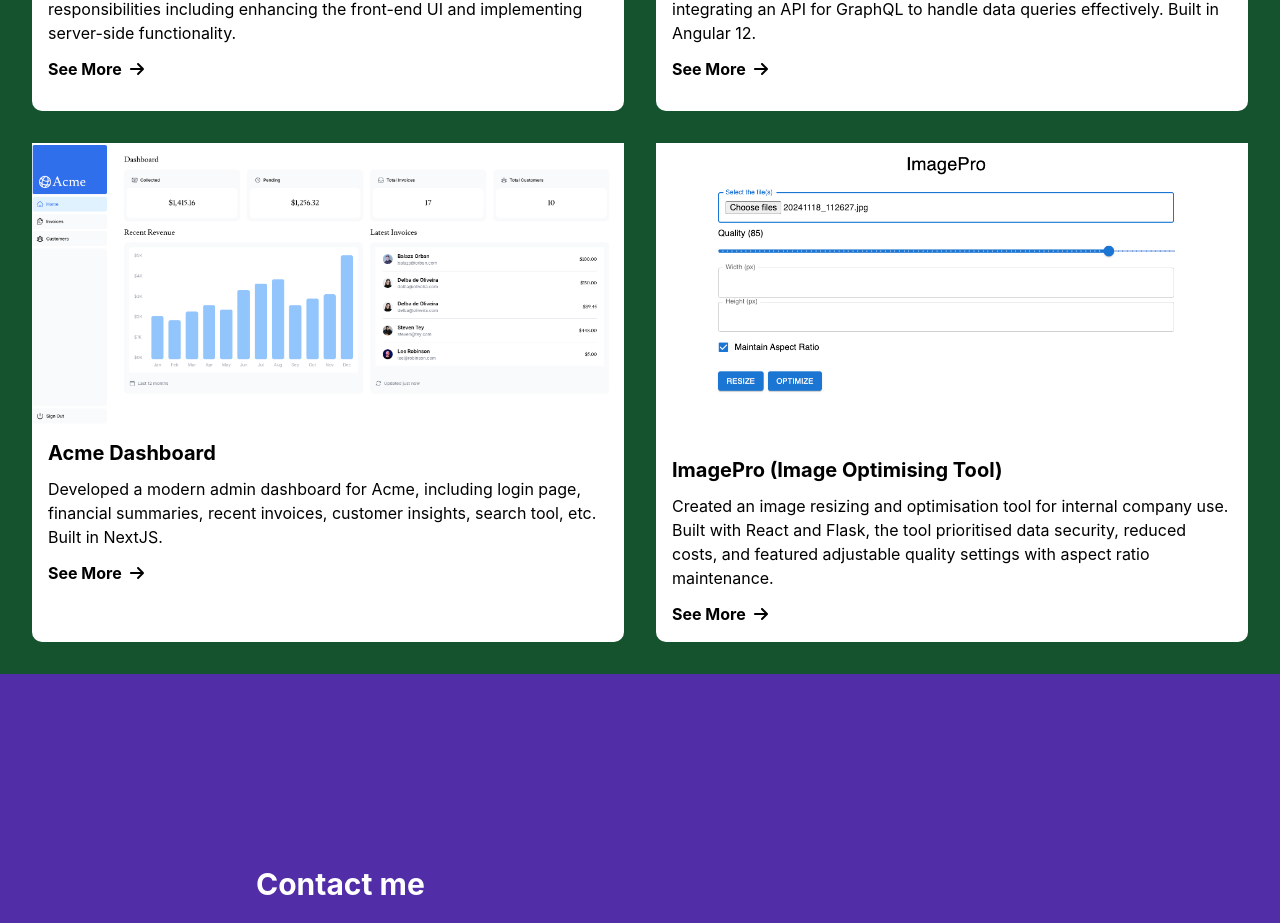
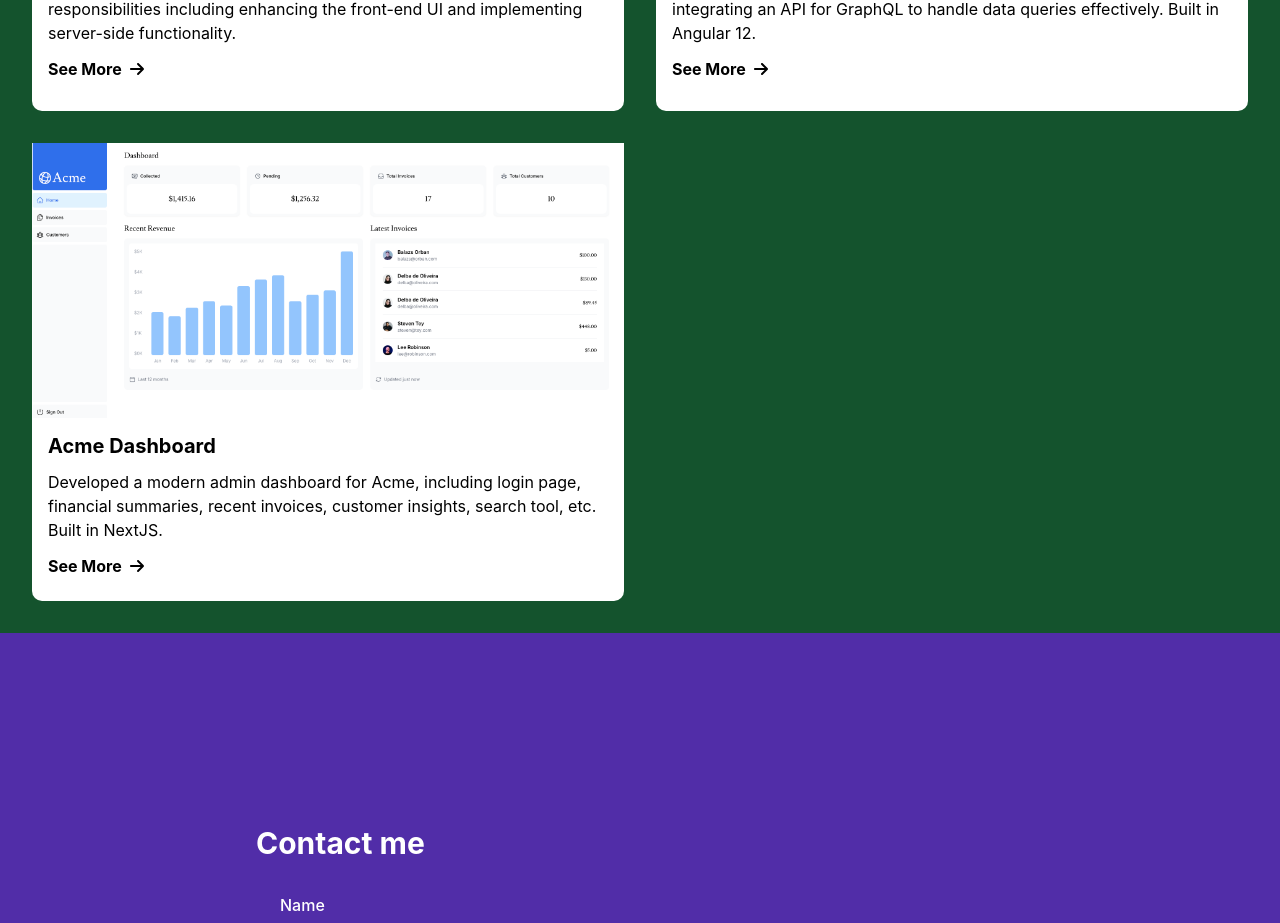
Before and after one commit to rhgcastel/portfolio-rodrigo-castel, a React (Create React App) app: page / in a window 1280 px wide. Shown: the part 1271-2194 px from the top of the page. Built offline with nearby package versions, Linux system fonts and the light colour scheme; no server answers.

Commit message:
removing project until be fixed

```diff
--- a/src/components/ProjectsSection.js
+++ b/src/components/ProjectsSection.js
@@ -25,13 +25,13 @@
     getImageSrc: () => require("../images/acme.jpg"),
     url: "https://nextjs-dashboard-rodrigo-castels-projects.vercel.app/",
   },
-  {
-    title: "ImagePro (Image Optimising Tool)",
-    description:
-      "Created an image resizing and optimisation tool for internal company use. Built with React and Flask, the tool prioritised data security, reduced costs, and featured adjustable quality settings with aspect ratio maintenance.",
-    getImageSrc: () => require("../images/image-pro.jpg"),
-    url: "https://image-pro-kappa.vercel.app/",
-  },
+  // {
+  //   title: "ImagePro (Image Optimising Tool)",
+  //   description:
+  //     "Created an image resizing and optimisation tool for internal company use. Built with React and Flask, the tool prioritised data security, reduced costs, and featured adjustable quality settings with aspect ratio maintenance.",
+  //   getImageSrc: () => require("../images/image-pro.jpg"),
+  //   url: "https://image-pro-kappa.vercel.app/",
+  // },
 ];
 
 const ProjectsSection = () => {
```
